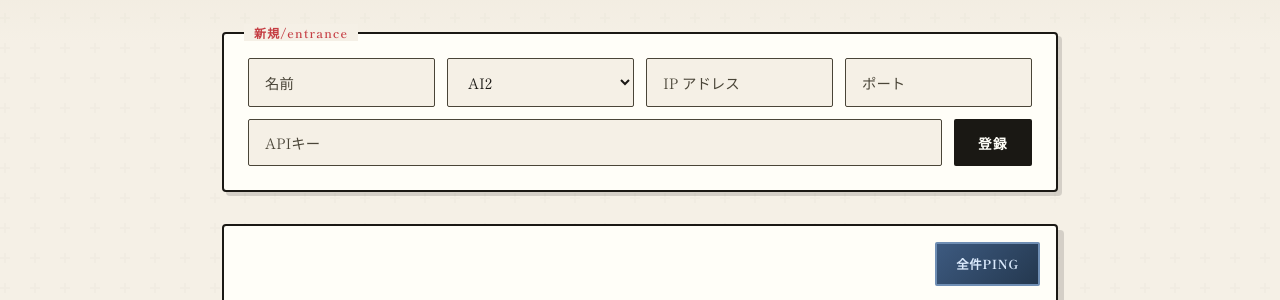
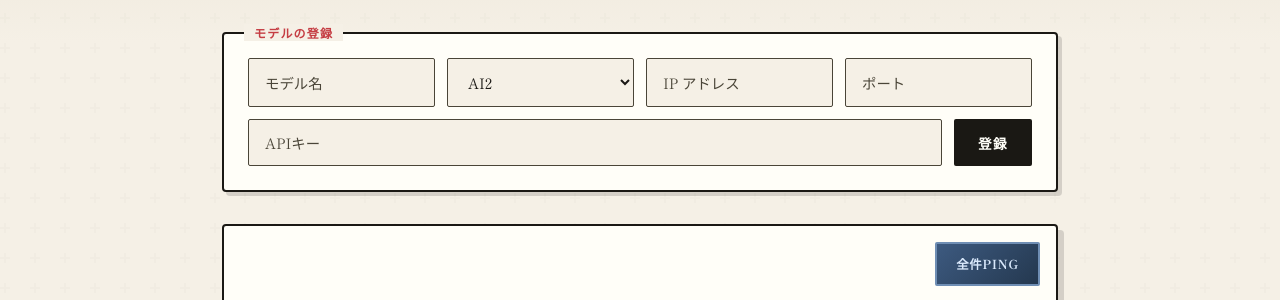
Before and after one commit to takagi-tech/llm_monitor_apps, a FastAPI app: page / in a window 1280 px wide. Shown: the part 197-497 px from the top of the page. Run offline with FastAPI, Linux system fonts and the light colour scheme; some libraries are stand-ins or nearby versions.

Commit message:
chore: update registration form labels

```diff
--- a/app/templates/index.html
+++ b/app/templates/index.html
@@ -94,7 +94,7 @@
         }
 
         .add-form::before {
-            content: "新規/entrance";
+            content: "モデルの登録";
             position: absolute;
             top: -10px;
             left: 20px;
@@ -452,7 +452,7 @@
 
         <div class="add-form">
             <form hx-post="/api/endpoints" hx-target="#endpoint-content" class="form-row">
-                <input type="text" name="name" placeholder="名前" required>
+                <input type="text" name="name" placeholder="モデル名" required>
                 <select name="network" required>
                     <option value="AI2">AI2</option>
                     <option value="AI3">AI3</option>
```
